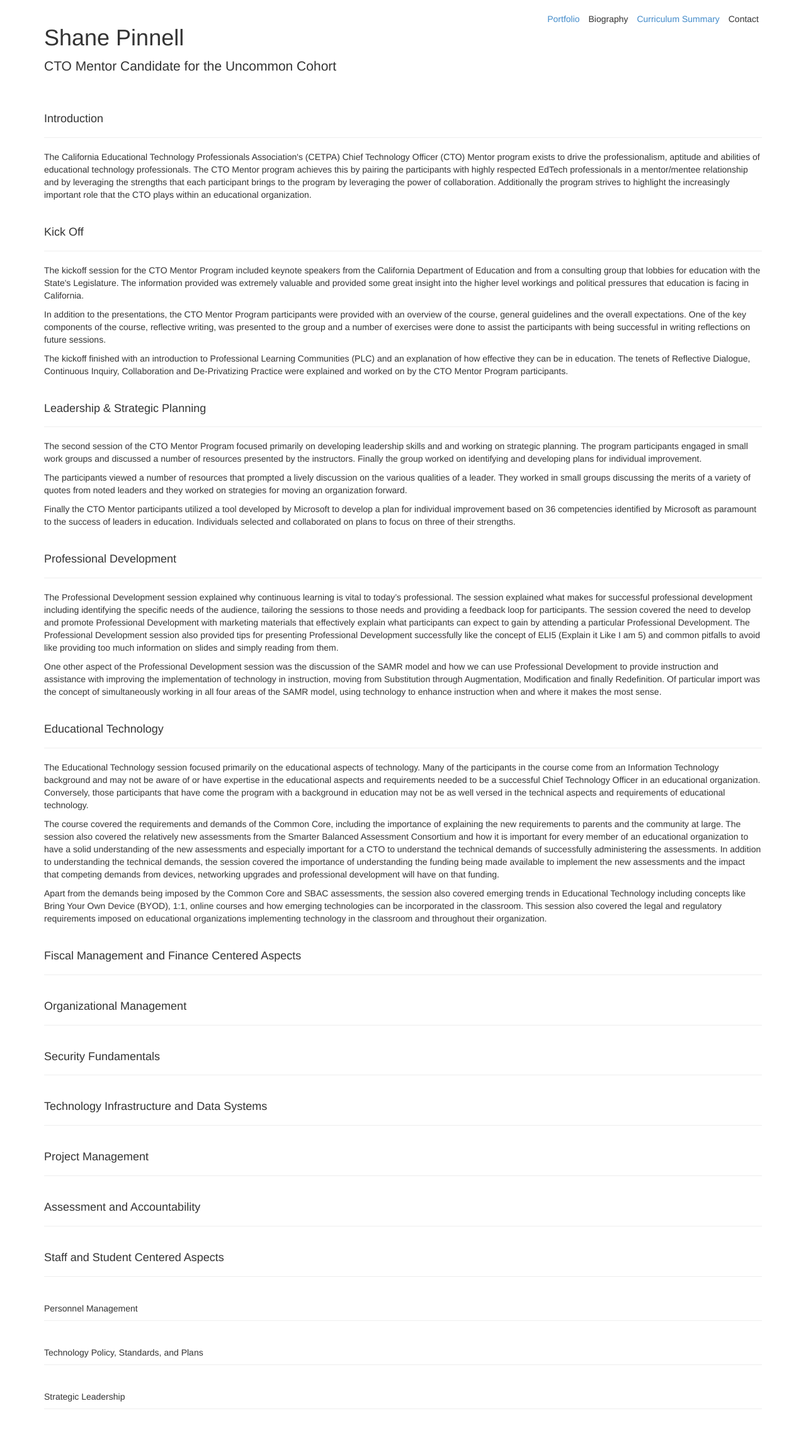
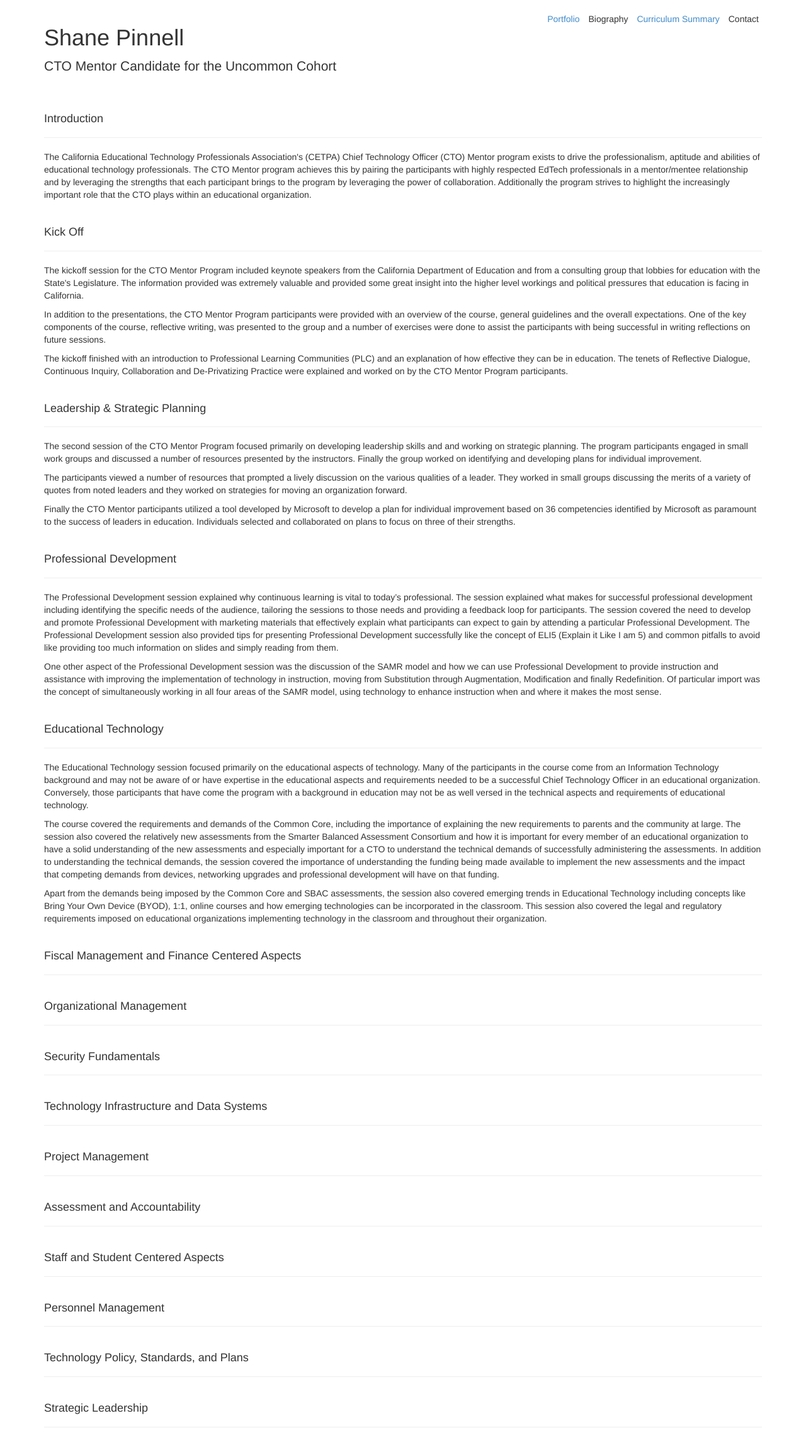
Before and after one commit to shanepinnell/shanepinnell.github.io, a Jekyll site: the page built from cto_mentor/summary.html, in a window 1280 px wide. Shown: the whole page at 63% size. Built offline with Jekyll 4.4.1, drawn with Linux system fonts in a browser that asks for light colours; nearby versions of some CDN libraries; library files that are not in the unit come from our copies; before the commit the page ends 2257 px from its top, so only the background shows below that.

Commit message:
fixed headers for summaries

```diff
--- a/cto_mentor/summary.html
+++ b/cto_mentor/summary.html
@@ -63,11 +63,11 @@ One other aspect of the Professional Development session was the discussion of t
 	<h4>Staff and Student Centered Aspects</h4>
 </div>
 <div class="page-header">
-Personnel Management</h4>
+	<h4>Personnel Management</h4>
 </div>
 <div class="page-header">
-Technology Policy, Standards, and Plans</h4>
+	<h4>Technology Policy, Standards, and Plans</h4>
 </div>
 <div class="page-header">
-Strategic Leadership</h4>
+	<h4>Strategic Leadership</h4>
 </div>
```
